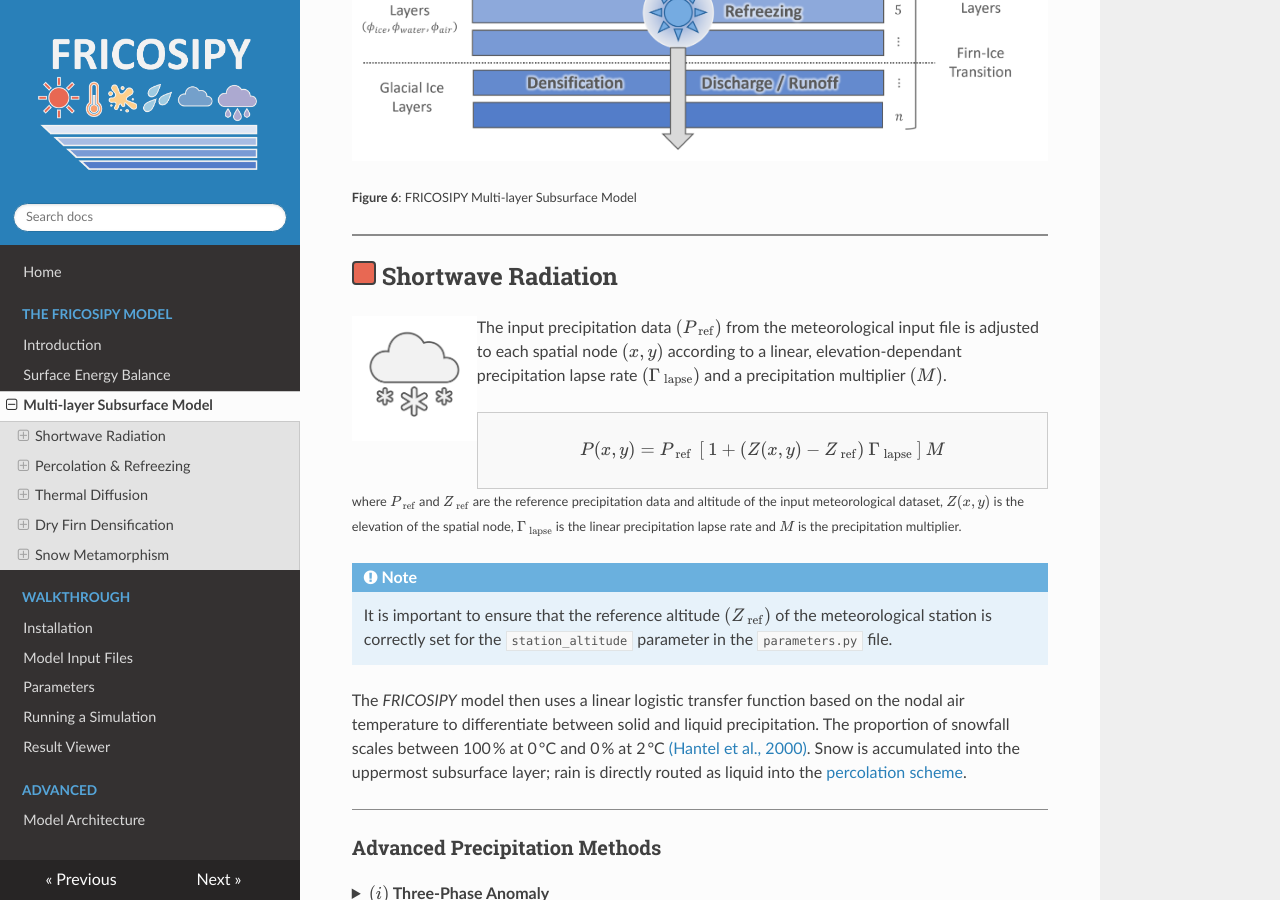
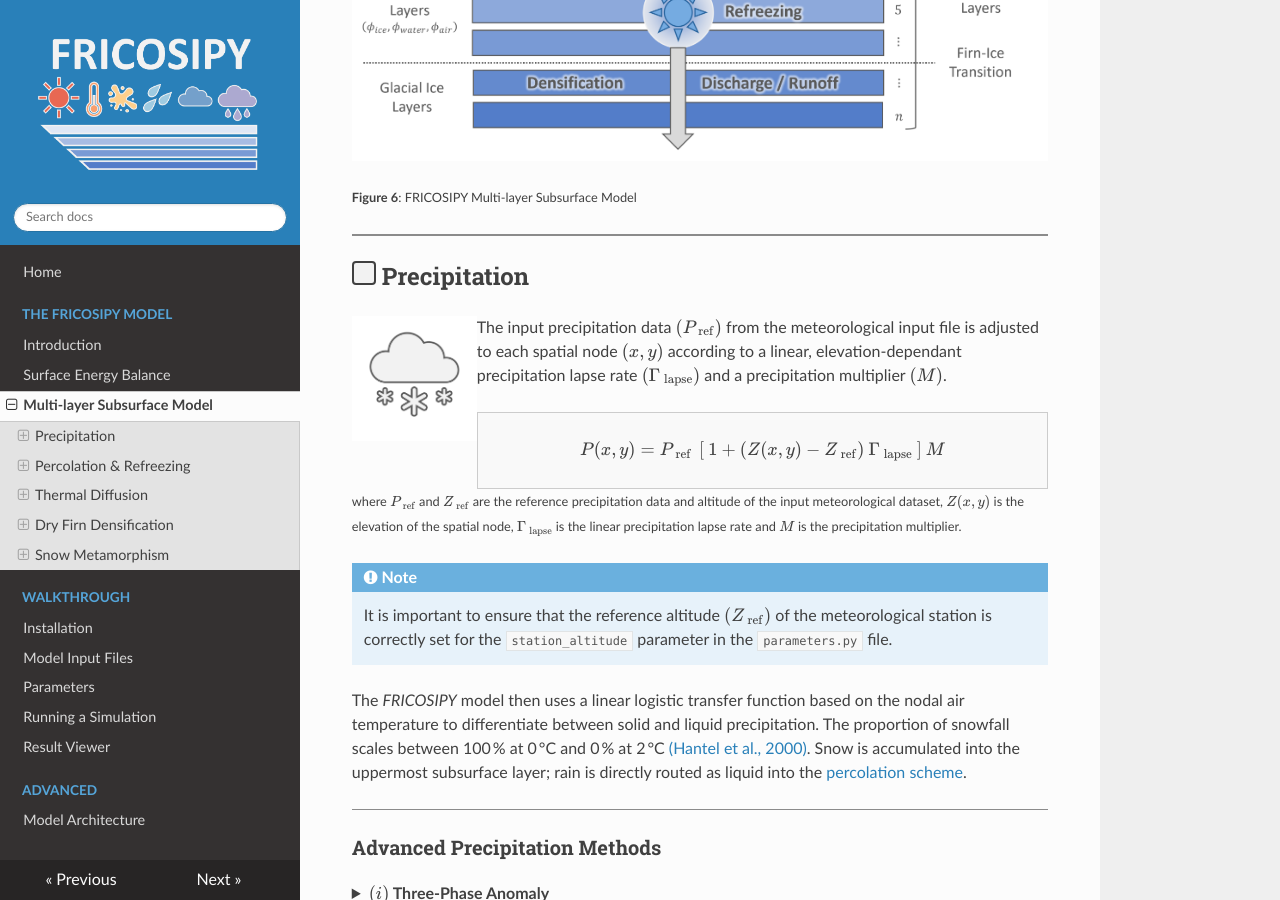
Before and after one commit to MarcusGastaldello/FRICOSIPY, an MkDocs documentation site: the page built from docs/subsurface_model.md, in a window 1280 px wide and 900 px high, scrolled down 615 px. Built offline with MkDocs 1.6.1, drawn with Linux system fonts in a browser that asks for light colours.

Commit message:
Update subsurface_model.md

```diff
--- a/docs/subsurface_model.md
+++ b/docs/subsurface_model.md
@@ -15,7 +15,7 @@
 
 <hr style="height:2px; background-color:#8b8b8b; border:none;" />
 
-## <span style="display: inline-block; width: 1em; height: 1em;background-color: #E86853; border: 2px solid #404040; border-radius: 4px; "></span>  Shortwave Radiation
+## <span style="display: inline-block; width: 1em; height: 1em;background-color: #F2F2F2; border: 2px solid #404040; border-radius: 4px; "></span>  Precipitation
 
 ![Alt text](icons/Precipitation.png){width="125px" align=left}
 
```
